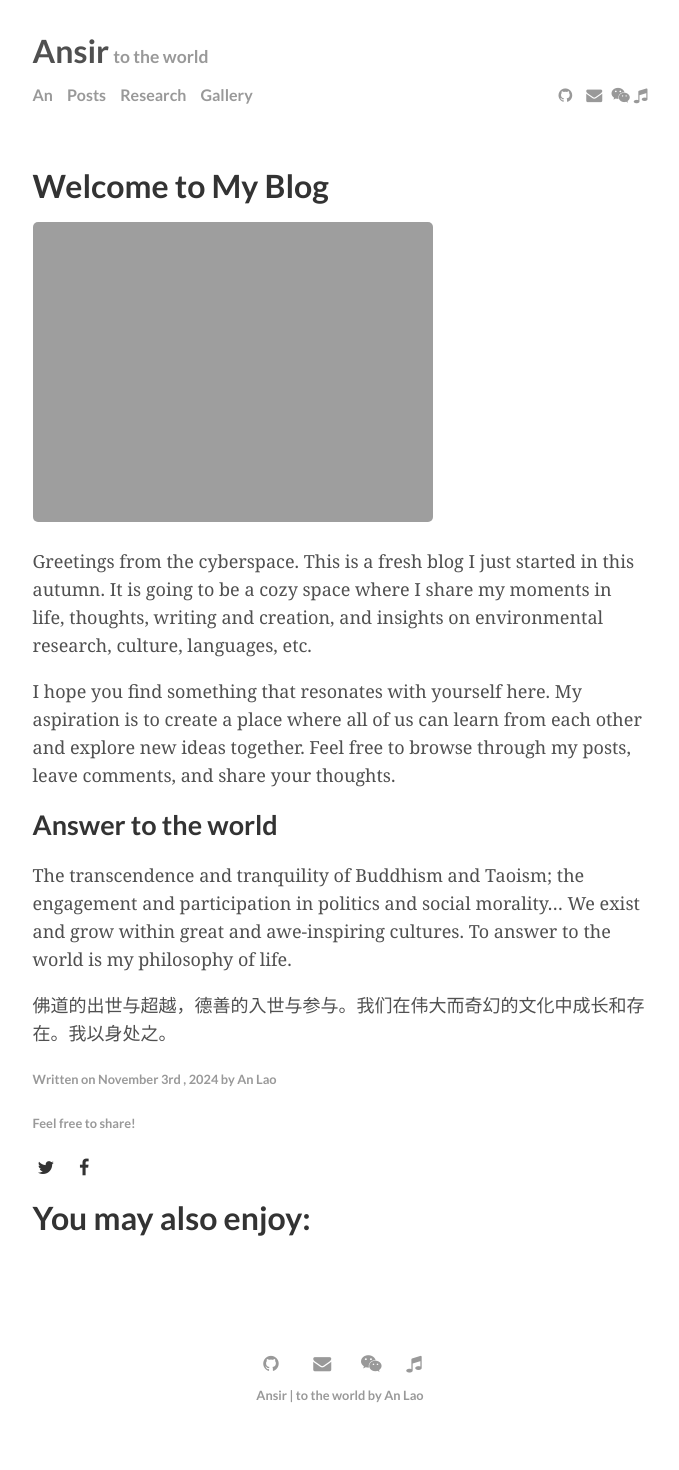
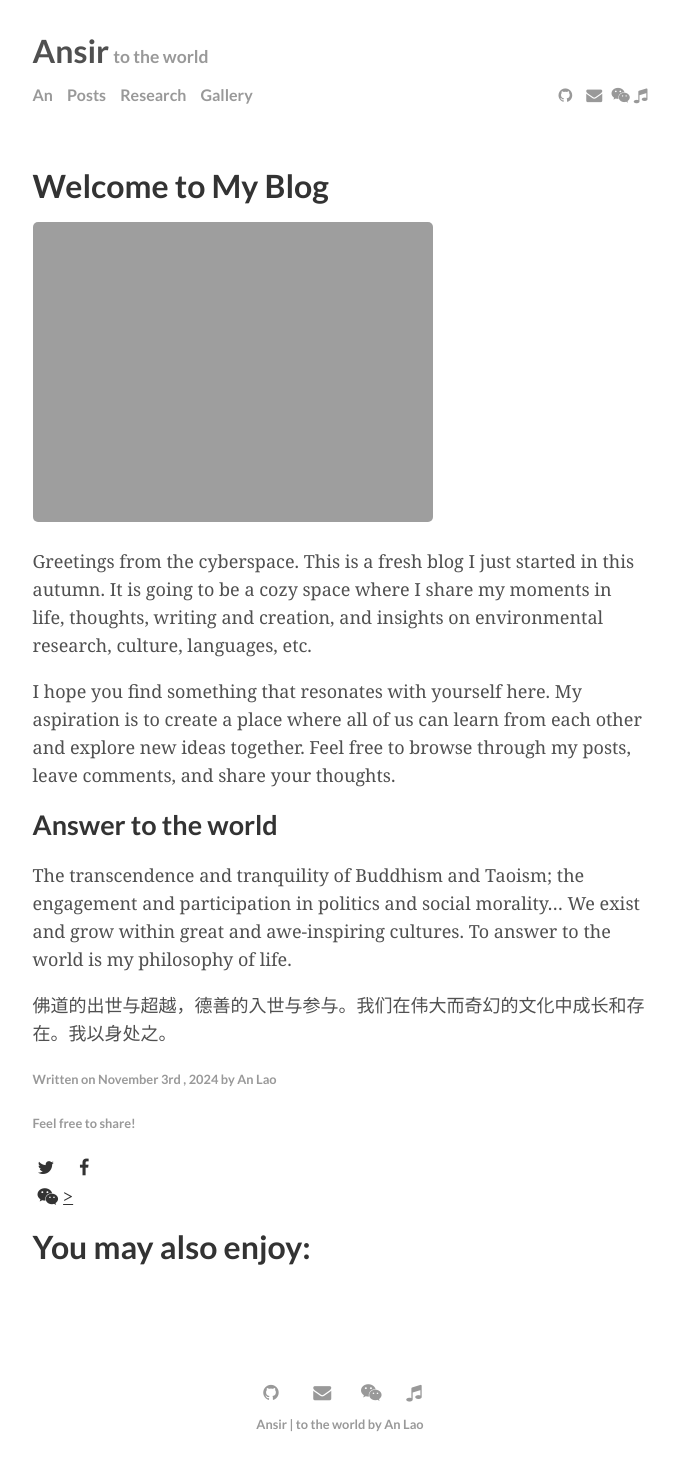
Before and after one commit to D093gg/D093gg.github.io, a Jekyll site: the page built from _posts/2024-11-03-welcome-to-my-blog.md, in a window 1280 px wide. Shown: the whole page, without its empty margins (300-979 px from the left). Built offline with Jekyll 4.4.1, drawn with Linux system fonts in a browser that asks for light colours; some web fonts are replaced; comment, search, counter and statistics services are not loaded; before the commit the page ends 1441 px from its top, so only the background shows below that.

Commit message:
Update social-sharing.html

```diff
--- a/_includes/social-sharing.html
+++ b/_includes/social-sharing.html
@@ -3,3 +3,7 @@
   <a href="https://twitter.com/intent/tweet?text={{ page.title }}&amp;url={{ site.github.url }}{{ page.url }}" target="_blank"><i class="fa fa-twitter" aria-hidden="true"></i></a>
   <a href="https://www.facebook.com/sharer/sharer.php?u={{ site.github.url }}{{ page.url }}&amp;title={{ page.title }}" target="_blank"><i class="fa fa-facebook" aria-hidden="true"></i></a>
 </div>
+<div class="bdsharebuttonbox">
+  <a href="#" class="bds_weixin" data-cmd="weixin" title="分享到微信"><i class="fa fa-wechat" aria-hidden="true"></i>></a>
+</div>
+<script>window._bd_share_config={"common":{"bdSnsKey":{},"bdText":"","bdMini":"2","bdMiniList":false,"bdPic":"","bdStyle":"1","bdSize":"16"},"share":{},"image":{"viewList":["qzone","tsina","tqq","renren","weixin"],"viewText":"分享到：","viewSize":"16"},"selectShare":{"bdContainerClass":null,"bdSelectMiniList":["qzone","tsina","tqq","renren","weixin"]}};with(document)0[(getElementsByTagName('head')[0]||body).appendChild(createElement('script')).src='http://bdimg.share.baidu.com/static/api/js/share.js?v=89860593.js?cdnversion='+~(-new Date()/36e5)];</script>
```
